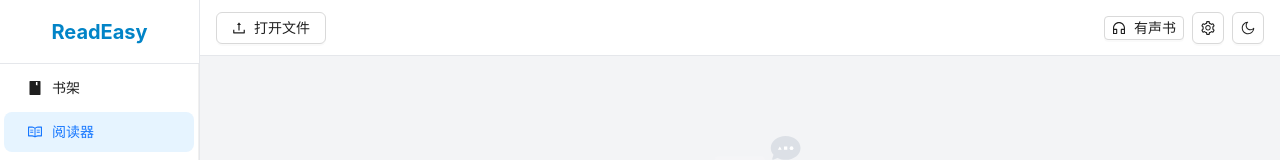
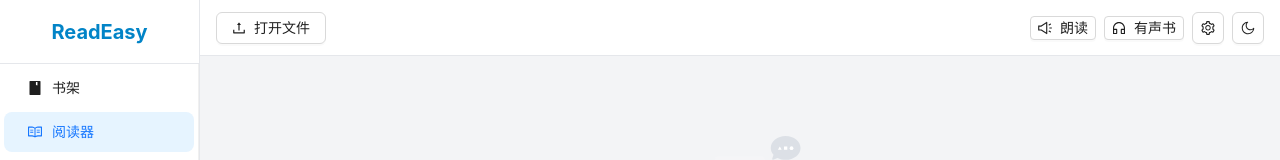
Before and after one commit to hxfjsw/ReadEasy, a React (Vite) app: page / in a window 1280 px wide. Both pictures are taken after a click on the item "阅读器". Shown: the top 160 px of the page. Built offline with nearby package versions, Linux system fonts and the light colour scheme.

Commit message:
feat: 添加 TTS 朗读按钮，支持暂停和停止
- 在有声书按钮旁添加 TTS 朗读按钮
- 支持开始、暂停、继续、停止功能
- 集成 useReaderTTS hook 实现语音朗读
- 使用 SoundOutlined、PauseCircleOutlined、StopOutlined 图标

```diff
--- a/src/pages/ReaderPage/components/Toolbar.tsx
+++ b/src/pages/ReaderPage/components/Toolbar.tsx
@@ -1,5 +1,5 @@
 import { Button, Tag, Slider, Badge, Progress } from 'antd';
-import { UploadOutlined, FileTextOutlined, MenuOutlined, SettingOutlined, MoonOutlined, SunOutlined, PlayCircleOutlined, PauseCircleOutlined, CustomerServiceOutlined, EyeOutlined, FileAddOutlined } from '@ant-design/icons';
+import { UploadOutlined, FileTextOutlined, MenuOutlined, SettingOutlined, MoonOutlined, SunOutlined, PlayCircleOutlined, PauseCircleOutlined, CustomerServiceOutlined, EyeOutlined, FileAddOutlined, SoundOutlined, StopOutlined } from '@ant-design/icons';
 import { LoadingState, Chapter } from '../../../types/reader';
 
 interface ToolbarProps {
@@ -29,6 +29,12 @@ interface ToolbarProps {
   isGeneratingSubtitles?: boolean;
   generationProgress?: number;
   hasSubtitles?: boolean;
+  // TTS 相关
+  isTTSReading?: boolean;
+  isTTSPaused?: boolean;
+  onTTSStart?: () => void;
+  onTTSPause?: () => void;
+  onTTSStop?: () => void;
 }
 
 export const Toolbar: React.FC<ToolbarProps> = ({
@@ -59,6 +65,12 @@ export const Toolbar: React.FC<ToolbarProps> = ({
   isGeneratingSubtitles,
   generationProgress,
   hasSubtitles,
+  // TTS
+  isTTSReading = false,
+  isTTSPaused = false,
+  onTTSStart,
+  onTTSPause,
+  onTTSStop,
 }) => {
   const bgClass = theme === 'dark' ? 'bg-gray-800 border-gray-700' : 'bg-white border-gray-200';
 
@@ -83,6 +95,15 @@ export const Toolbar: React.FC<ToolbarProps> = ({
           </span>
         )}
 
+        <TTSControl
+          isReading={isTTSReading}
+          isPaused={isTTSPaused}
+          theme={theme}
+          onStart={onTTSStart}
+          onPause={onTTSPause}
+          onStop={onTTSStop}
+        />
+
         <AudioControl
           audioFile={audioFile}
           isPlayingAudio={isPlayingAudio}
@@ -106,6 +127,62 @@ export const Toolbar: React.FC<ToolbarProps> = ({
         <Button icon={<SettingOutlined />} onClick={onSettingsClick} />
         <Button icon={theme === 'dark' ? <SunOutlined /> : <MoonOutlined />} onClick={onThemeToggle} />
       </div>
+    </div>
+  );
+};
+
+// TTS 朗读控制组件
+const TTSControl: React.FC<{
+  isReading: boolean;
+  isPaused: boolean;
+  theme: 'light' | 'dark' | 'sepia';
+  onStart?: () => void;
+  onPause?: () => void;
+  onStop?: () => void;
+}> = ({
+  isReading,
+  isPaused,
+  theme,
+  onStart,
+  onPause,
+  onStop
+}) => {
+  // 未开始朗读时显示开始按钮
+  if (!isReading) {
+    return (
+      <Button
+        icon={<SoundOutlined />}
+        size="small"
+        onClick={onStart}
+        title="朗读全文"
+      >
+        朗读
+      </Button>
+    );
+  }
+
+  // 正在朗读时显示暂停/继续和停止按钮
+  return (
+    <div className={`flex items-center gap-1 px-2 py-1 rounded ${theme === 'dark' ? 'bg-gray-700' : 'bg-gray-100'}`}>
+      <Button
+        type="primary"
+        size="small"
+        icon={isPaused ? <PlayCircleOutlined /> : <PauseCircleOutlined />}
+        onClick={onPause}
+        title={isPaused ? '继续朗读' : '暂停朗读'}
+      >
+        {isPaused ? '继续' : '暂停'}
+      </Button>
+      <Button
+        type="text"
+        size="small"
+        danger
+        icon={<StopOutlined />}
+        onClick={onStop}
+        title="停止朗读"
+      >
+        停止
+      </Button>
     </div>
   );
 };
--- a/src/pages/ReaderPage/index.tsx
+++ b/src/pages/ReaderPage/index.tsx
@@ -6,6 +6,7 @@ import { useReaderAudio } from '../../hooks/useReaderAudio';
 import { useReaderFile } from '../../hooks/useReaderFile';
 import { useReaderVocabulary } from '../../hooks/useReaderVocabulary';
 import { useReaderSettings } from '../../hooks/useReaderSettings';
+import { useReaderTTS } from '../../hooks/useReaderTTS';
 import { getThemeStyles } from '../../utils/readerHelpers';
 import { ReaderPageProps } from '../../types/reader';
 import { Toolbar } from './components/Toolbar';
@@ -31,6 +32,7 @@ const ReaderPage: React.FC<ReaderPageProps> = ({ initialFilePath, onClearInitial
   const vocab = useReaderVocabulary();
   const settings = useReaderSettings();
   const audio = useReaderAudio(settings.segmentDuration, settings.similarityThreshold);
+  const tts = useReaderTTS();
 
   const [chapterDrawerOpen, setChapterDrawerOpen] = useState(false);
   const [subtitleModalOpen, setSubtitleModalOpen] = useState(false);
@@ -134,6 +136,12 @@ const ReaderPage: React.FC<ReaderPageProps> = ({ initialFilePath, onClearInitial
         isGeneratingSubtitles={audio.isGeneratingSubtitles}
         generationProgress={audio.generationProgress}
         hasSubtitles={audio.subtitles.length > 0}
+        // TTS
+        isTTSReading={tts.isReadingAloud}
+        isTTSPaused={tts.isPaused}
+        onTTSStart={() => file.fileContent && tts.startReadingAloud(file.fileContent)}
+        onTTSPause={() => tts.isPaused ? tts.startReadingAloud(file.fileContent || '') : tts.pauseReadingAloud()}
+        onTTSStop={tts.stopReadingAloud}
       />
 
       <div className="flex flex-1 overflow-auto">
```
